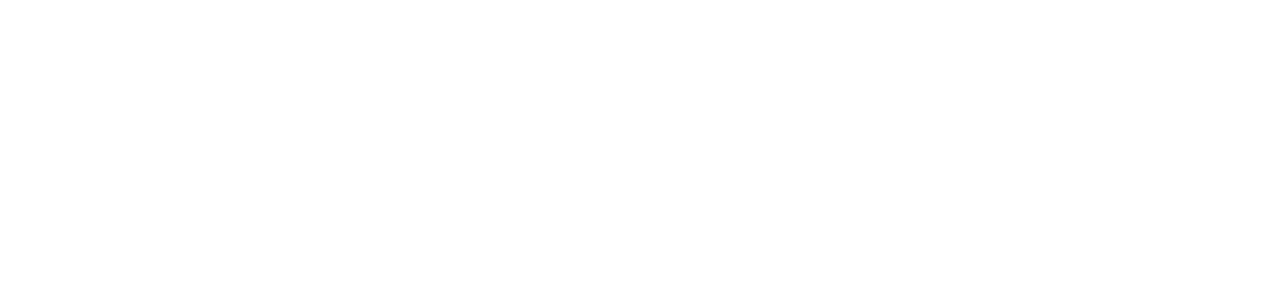
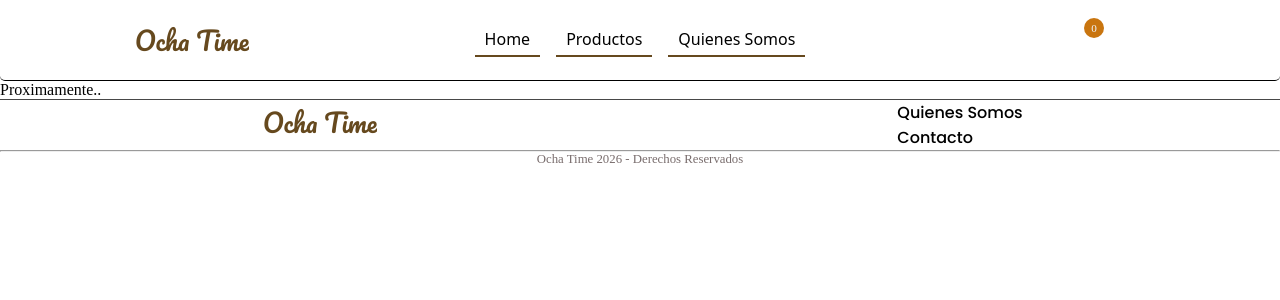
Before and after one commit to LeiaSilva/ochaTimeReact, a React (Vite) app in the folder ochaTime/: page /Home in a window 1280 px wide. Before the commit this address had no page. Shown: the top 300 px of the page. Built offline with nearby package versions, Linux system fonts and the light colour scheme; a web font is replaced by a local one.

Commit message:
fix en rutas

```diff
--- a/ochaTime/src/App.jsx
+++ b/ochaTime/src/App.jsx
@@ -1,10 +1,11 @@
 import { BrowserRouter, Routes, Route } from 'react-router-dom';
 import { useState } from 'react';
 import { Shop } from './pages/Shop';
+import { Home } from './pages/Home';
+import { SobreNosotros } from './pages/SobreNosotros';
 import { LayoutPublic } from './layouts/LayoutPublic';
+import { Detalles } from './pages/Detalles';
 import './App.css'
-import { Detalles } from './pages/Detalles';
-
 function App() {
 
   const [carrito, setCarrito] = useState([]);
@@ -18,6 +19,8 @@
       <Routes>
         <Route element={<LayoutPublic carrito={carrito}></LayoutPublic>}>
           <Route path='/' element={<Shop addToCarrito={addToCarrito}></Shop>}></Route>
+          <Route path='/Home' element={<Home></Home>}></Route>
+          <Route path='/QuienesSomos' element={<SobreNosotros></SobreNosotros>}></Route>
           <Route path='/producto/:id' element={<Detalles addToCarrito={addToCarrito}></Detalles>}></Route>
         </Route>
       </Routes>
--- a/ochaTime/src/components/NavBar.css
+++ b/ochaTime/src/components/NavBar.css
@@ -4,6 +4,10 @@
     margin: 0;
 }
 
+a {
+    text-decoration: none;
+    color: inherit;
+}
 .nav {
     width: 100%;
     border-radius: 5px;
@@ -39,6 +43,7 @@
     justify-content: center;
     align-items: center;
     width: 40%;
+    text-decoration: none;
 }
 
 .nav .-list li {
--- a/ochaTime/src/components/NavBar.jsx
+++ b/ochaTime/src/components/NavBar.jsx
@@ -1,4 +1,4 @@
-
+import { Link } from 'react-router-dom';
 import './NavBar.css';
 
 export const NavBar = ({ carrito }) => {
@@ -7,12 +7,12 @@
             <nav className="nav">
                 <ion-icon name="home-outline" className="homeResponsive"></ion-icon>
                 <div className="-logo">
-                    <p>Ocha Time</p>
+                    <Link to={`/`}><p>Ocha Time</p></Link>
                 </div>
                 <ul className="-list">
-                    <li>Home</li>
-                    <li>Productos</li>
-                    <li>Quienes Somos</li>
+                    <Link to={`/Home`}><li>Home</li></Link>
+                    <Link to={`/`}><li>Productos</li></Link>
+                    <Link to={`/QuienesSomos`}><li>Quienes Somos</li></Link>
                 </ul>
                 <div className="containerCarrito">
                     <span className="-contador">{carrito.length}</span>
--- a/ochaTime/src/pages/Home.jsx
+++ b/ochaTime/src/pages/Home.jsx
@@ -0,0 +1,9 @@
+
+export const Home = ()=>{
+
+    return(
+        <>
+        <p>Proximamente..</p>
+        </>
+    )
+}
--- /dev/null
+++ b/ochaTime/src/pages/SobreNosotros.jsx
@@ -0,0 +1,9 @@
+
+export const SobreNosotros = () =>{
+
+    return(
+        <>
+            <p>Proximamente..</p>
+        </>
+    )
+}
```
